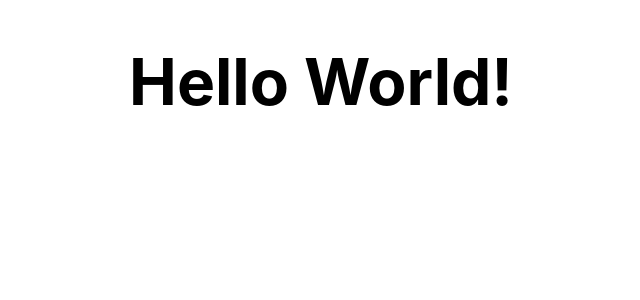
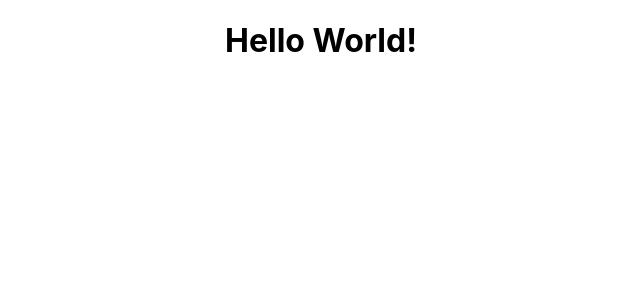
Before and after one commit to elyor-doniyorov/react-redux-with-routing, a React (Create React App) app: page / in a window 1280 px wide. Shown: the top 300 px of the page, without its empty margins (319-959 px from the left). Built offline with nearby package versions, Linux system fonts and the light colour scheme.

Commit message:
Use selectors to have access to store

```diff
--- a/src/containers/HomePage/index.jsx
+++ b/src/containers/HomePage/index.jsx
@@ -1,7 +1,15 @@
 import React from 'react';
+import { useSelector } from 'react-redux';
+import { createSelector } from 'reselect';
+import { makeSelectUsers } from './selectors';
+
+
+const stateSelector = createSelector(makeSelectUsers, (users) => ({
+  users
+}));
 
 export function HomePage(props) {
-  return (
-    <h1>Hello World!</h1>
-  )
+  const {users} = useSelector(stateSelector);
+  console.log("Users: ", users);
+  return <div>Hello World!</div>
 }
--- a/src/containers/HomePage/reducers.js
+++ b/src/containers/HomePage/reducers.js
@@ -1,5 +1,5 @@
 const defaultState = {
-  user: ["No User!"],
+  users: ["No User!"],
 };
 
 export default function homePageReducer(state = defaultState, action) {
--- /dev/null
+++ b/src/containers/HomePage/selectors.js
@@ -0,0 +1,6 @@
+import { createSelector } from "reselect";
+import homePageReducer from './reducers';
+
+const homePageState = (state) => state.homePageReducer;
+
+export const makeSelectUsers = createSelector(homePageState, homePageReducer => homePageReducer.users);
```
